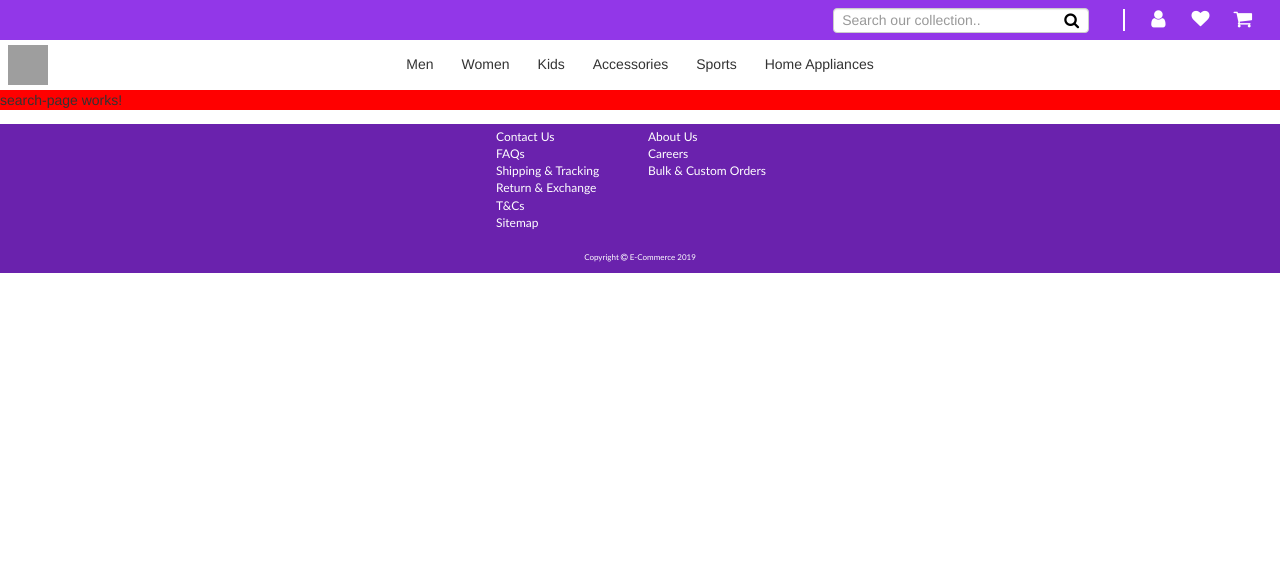
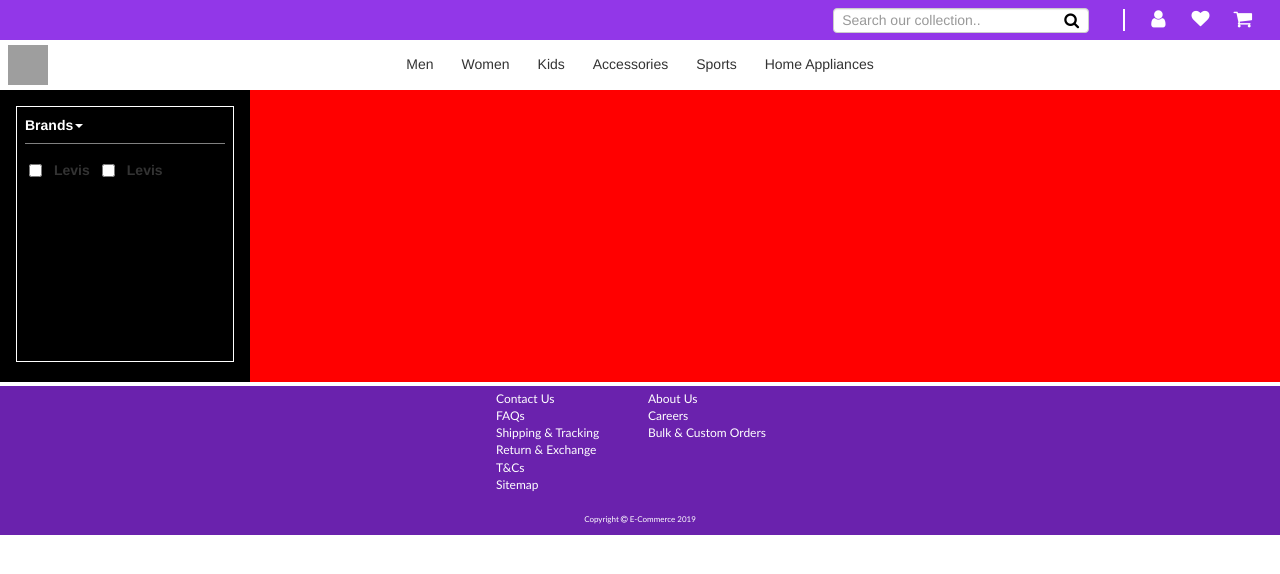
Before and after one commit to akhil47/E-Commerce, an Angular app: page / in a window 1280 px wide. Shown: the top 574 px of the page. Built offline with nearby package versions, Linux system fonts and the light colour scheme; grey boxes are pictures that could not be loaded.

Commit message:
Optimizations

```diff
--- a/package.json
+++ b/package.json
@@ -29,7 +29,7 @@
   },
   "devDependencies": {
     "@angular-devkit/build-angular": "^0.13.2",
-    "@angular/cli": "~7.1.4",
+    "@angular/cli": "~7.3.6",
     "@angular/compiler-cli": "^7.2.5",
     "@angular/language-service": "~7.1.0",
     "@types/jasmine": "~2.8.8",
--- a/src/app/Pages/search-page/search-page.component.css
+++ b/src/app/Pages/search-page/search-page.component.css
@@ -4,6 +4,60 @@
     background: red;
     position: relative;
 }
+#filters-section{
+    width: 250px;
+    height: 100%;
+    background: black;
+    padding: 16px;
+    text-align: center;
+}
+ul{
+    list-style-type: none;
+    margin: 0px;
+    padding: 0px;
+}
+label{
+    margin: 0px 8px;
+}
+input{
+    margin: 4px;
+}
+.list-items{
+    float: left;
+}
+::-webkit-scrollbar {
+    height: 0px;
+    width: 0px;
+    background: transparent; /* make scrollbar transparent */
+}
+.filter{
+    display: inline-block;
+    border: 1px solid white;
+    height: 256px;
+    width: 100%;
+}
+.filter-header{
+    color: white;
+    display: block;
+    text-align: left;
+    padding: 8px;
+}
+.filter-contents{
+    text-align: left;
+    padding: 0px 8px;
+    overflow-x: hidden;
+    overflow-y: scroll;
+    height: calc(100% - 53px);
+}
+.scroll-view{
+    height: 1000px;
+}
+.seperator{
+    margin: 8px 0px;
+    background: grey;
+    height: 1px;
+    width: 100%;
+}
 @media only screen and (min-width: 768px){
     #main-container{
         margin: 90px 0px 0px 0px;
--- a/src/app/Pages/search-page/search-page.component.html
+++ b/src/app/Pages/search-page/search-page.component.html
@@ -1,5 +1,36 @@
 <div id="main-container">
-  <p>
-    search-page works!
-  </p>
+    <div id="filters-section">
+        <div class="filter">
+            <div class="filter-header">
+                <strong>Brands<span class="caret"></span></strong>
+                <div class="seperator"></div>
+            </div>
+            <div class="filter-contents">
+                <div class="scroll-view">
+                    <ul>
+                        <li>
+                            <div>
+                                <div class="list-items">
+                                    <input type="checkbox">
+                                </div>
+                                <div class="list-items">
+                                    <label>Levis</label>
+                                </div>
+                            </div>
+                        </li>
+                        <li>
+                            <div>
+                                <div class="list-items">
+                                    <input type="checkbox">
+                                </div>
+                                <div class="list-items">
+                                    <label>Levis</label>
+                                </div>
+                            </div>
+                        </li>
+                    </ul>
+                </div>
+            </div>
+        </div>
+    </div>
 </div>
```
Also changed, not shown: 1 other file (tests, documents, lock files or other folders).
